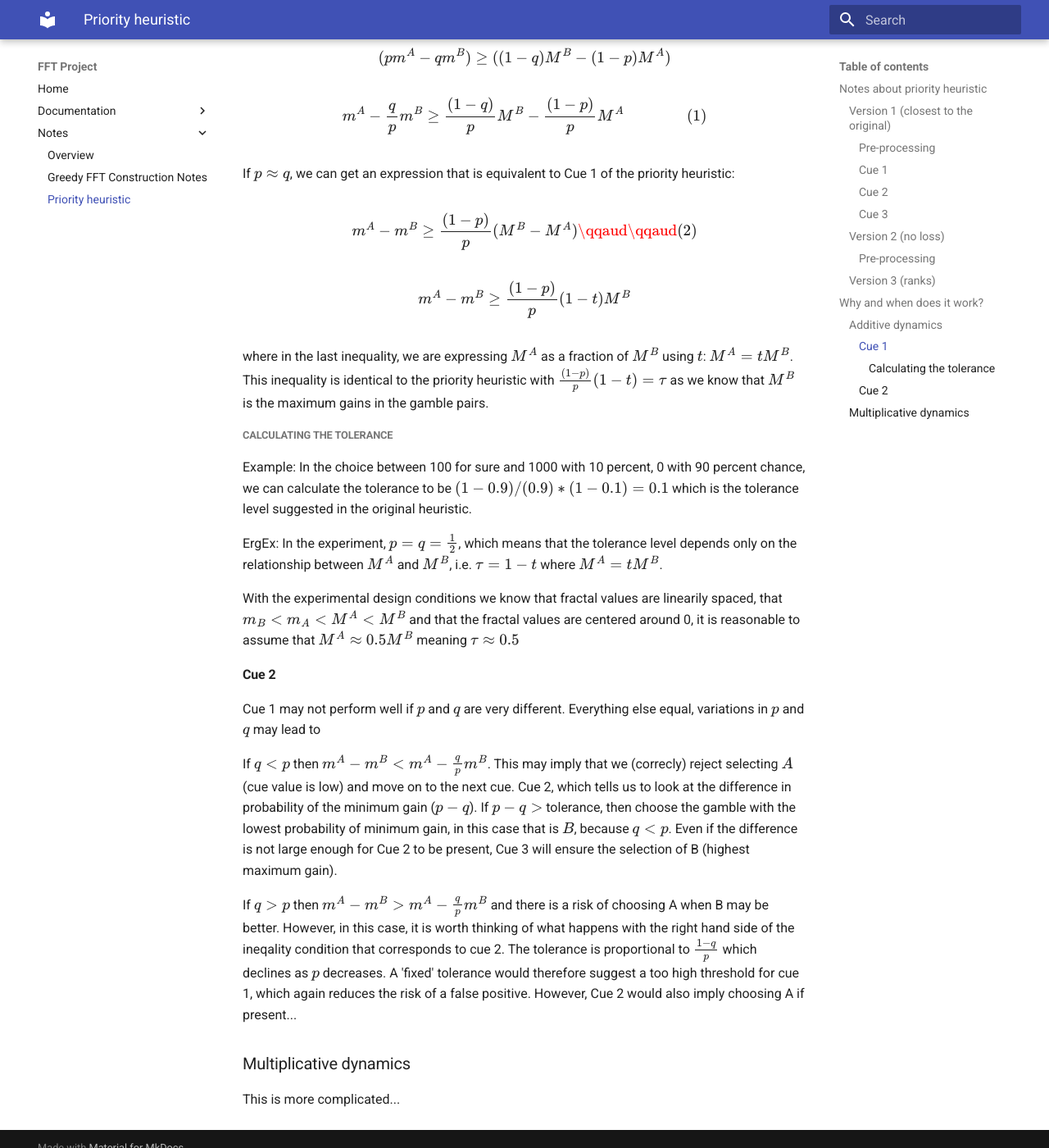
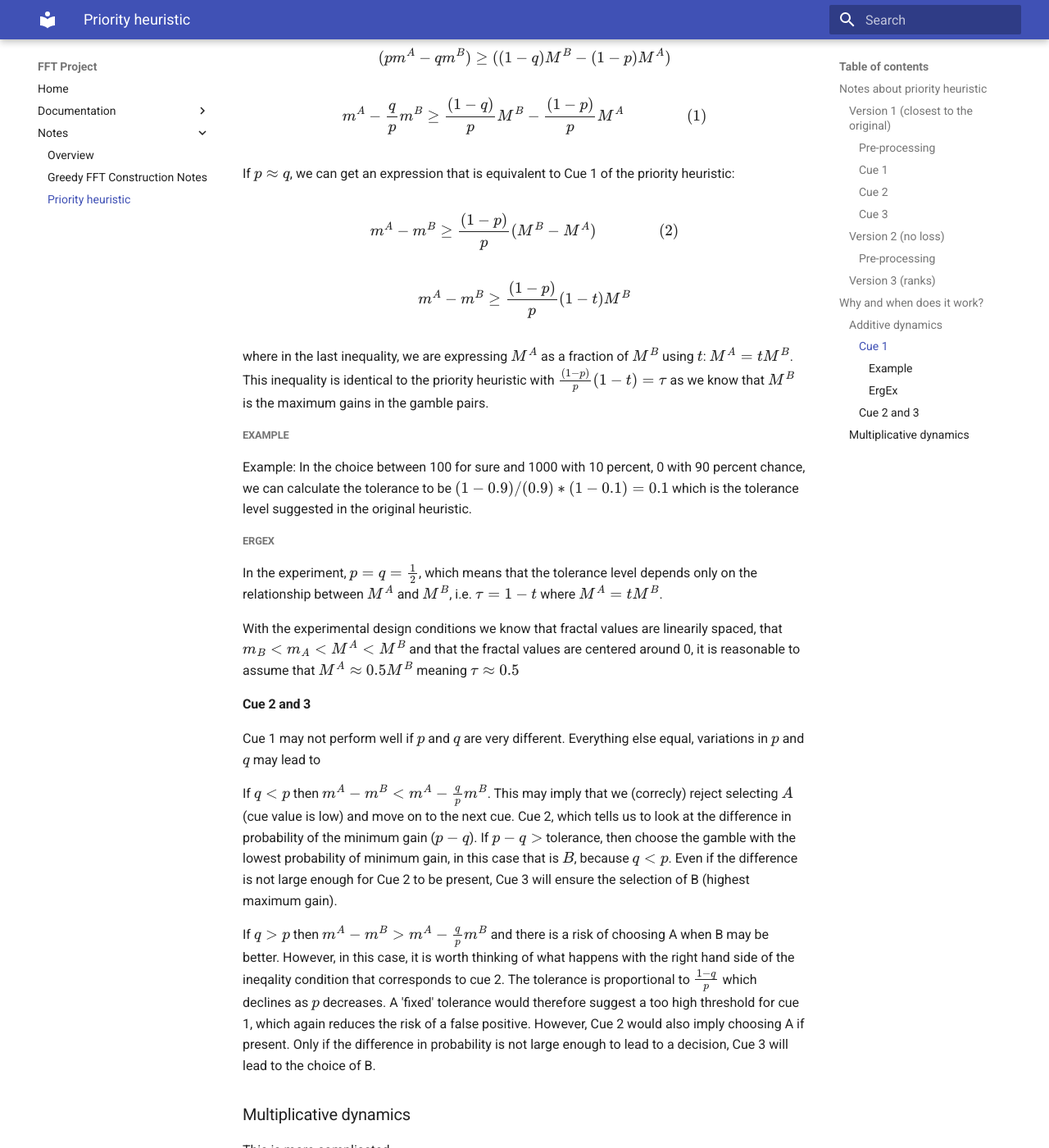
Before and after one commit to LMLhub/FFT-project, an MkDocs documentation site: the page built from docs/notes/priority.md, in a window 1280 px wide and 1400 px high, scrolled down 4122 px. Shown: the whole window at 82% size. Built offline with MkDocs 1.6.1 and Material for MkDocs 9.7.7, drawn with Linux system fonts in a browser that asks for light colours.

Commit message:
updated notes on the priority heuristic

```diff
--- a/docs/notes/priority.md
+++ b/docs/notes/priority.md
@@ -177,7 +177,7 @@ $$
 If $p \approx q$, we can get an expression that is equivalent to Cue 1 of the priority heuristic:
 
 $$
-m^A - m^B \geq \frac{(1-p)}{p} (M^B - M^A)  \qqaud \qqaud (2)
+m^A - m^B \geq \frac{(1-p)}{p} (M^B - M^A)  \qquad \qquad (2)
 $$
 
 $$
@@ -186,21 +186,22 @@ $$
 
 where in the last inequality, we are expressing $M^A$ as a fraction of $M^B$ using $t$: $M^A = tM^B$. This inequality is identical to the priority heuristic with $\frac{(1-p)}{p}(1-t) = \tau$ as we know that $M^B$ is the maximum gains in the gamble pairs.
 
-##### Calculating the tolerance
+##### Example
 Example: In the choice between 100 for sure and 1000 with 10 percent, 0 with 90 percent chance, we can calculate the tolerance to be $(1-0.9)/(0.9)*(1-0.1) = 0.1$ which is the tolerance level suggested in the original heuristic.
 
-ErgEx: In the experiment, $p = q = \frac{1}{2}$, which means that the tolerance level depends only on the relationship between $M^A$ and $M^B$, i.e. $\tau = 1-t$ where $M^A = tM^B$.
+##### ErgEx
+In the experiment, $p = q = \frac{1}{2}$, which means that the tolerance level depends only on the relationship between $M^A$ and $M^B$, i.e. $\tau = 1-t$ where $M^A = tM^B$.
 
 With the experimental design conditions we know that fractal values are linearily spaced, that $m_B < m_A < M^A < M^B$ and that the fractal values are centered around 0, it is reasonable to assume that $M^A \approx 0.5 M^B$ meaning $\tau \approx 0.5$
 
-#### Cue 2
+#### Cue 2 and 3
 Cue 1 may not perform well if $p$ and $q$ are very different.
 Everything else equal, variations in $p$ and $q$ may lead to
 
 If $q<p$ then $m^A-m^B < m^A - \frac{q}{p} m^B$. This may imply that we (correcly) reject selecting $A$ (cue value is low) and move on to the next cue. Cue 2, which tells us to look at the difference in probability of the minimum gain ($p-q$). If $p-q >$ tolerance, then choose the gamble with the lowest probability of minimum gain, in this case that is $B$, because $q<p$. Even if the difference is not large enough for Cue 2 to be present, Cue 3 will ensure the selection of B (highest maximum gain).
 
 If $q>p$ then $m^A-m^B > m^A - \frac{q}{p} m^B$ and there is a risk of choosing A when B may be better.
-However, in this case, it is worth thinking of what happens with the right hand side of the ineqality condition that corresponds to cue 2. The tolerance is proportional to $\frac{1-q}{p}$ which declines as $p$ decreases. A 'fixed' tolerance would therefore suggest a too high threshold for cue 1, which again reduces the risk of a false positive. However, Cue 2 would also imply choosing A if present...
+However, in this case, it is worth thinking of what happens with the right hand side of the ineqality condition that corresponds to cue 2. The tolerance is proportional to $\frac{1-q}{p}$ which declines as $p$ decreases. A 'fixed' tolerance would therefore suggest a too high threshold for cue 1, which again reduces the risk of a false positive. However, Cue 2 would also imply choosing A if present. Only if the difference in probability is not large enough to lead to a decision, Cue 3 will lead to the choice of B.
 
 ### Multiplicative dynamics
 This is more complicated...
```
